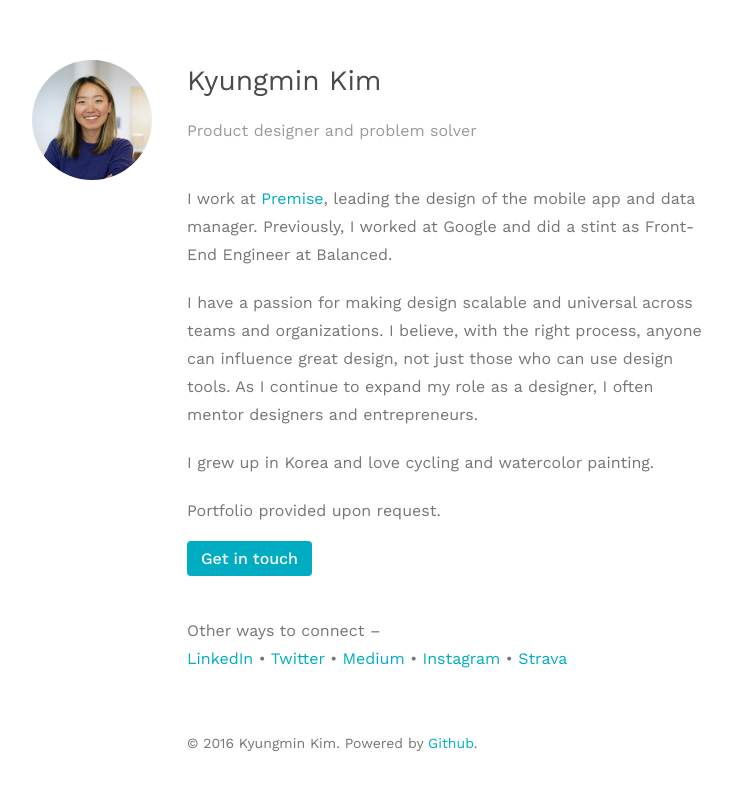
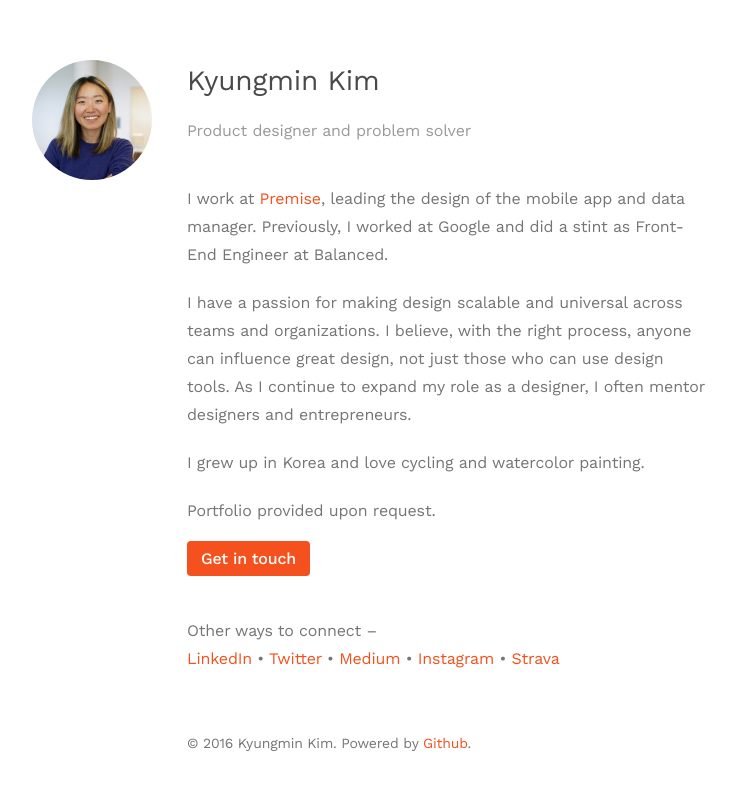
Before and after one commit to kyungmin/kyungmin.github.io, a Jekyll site: the page built from index.md, in a window 1280 px wide. Shown: the top 790 px of the page, without its empty margins (194-930 px from the left). Built offline with Jekyll 4.4.1, drawn with Linux system fonts in a browser that asks for light colours.

Commit message:
Update color

```diff
--- a/public/css/minima/_base.scss
+++ b/public/css/minima/_base.scss
@@ -27,6 +27,7 @@ body {
   font-size: 16px;
   min-width: 300px;
   padding: 40px;
+  letter-spacing: -0.01em;
 }
 
 
@@ -45,7 +46,6 @@ h1 {
   font-size: 28px;
   margin-left: 15%;
   color: $dark-grey;
-  font-weight: 500;
 }
 
 p {
--- a/public/css/styles.scss
+++ b/public/css/styles.scss
@@ -23,7 +23,7 @@ $spacing-unit:     30px !default;
 
 $text-color:       #111 !default;
 $background-color: $white !default;
-$brand-color:      #00acc1 !default;
+$brand-color:      #f4511e !default;
 
 $grey-color:       #828282 !default;
 $grey-color-light: lighten($grey-color, 40%) !default;
```
Also changed, not shown: 3 other files.
